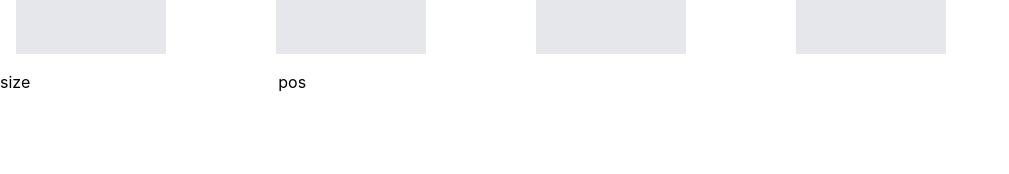
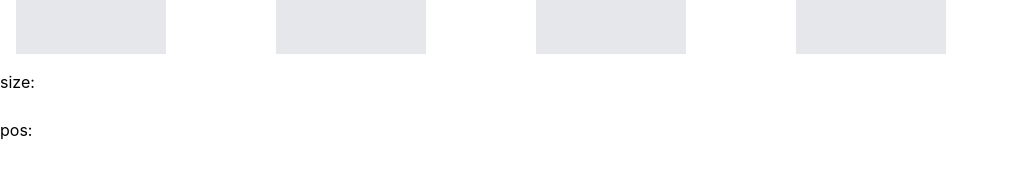
Before and after one commit to GlockTian/fitts_choice, a Next.js app: page /dnd in a window 1280 px wide. Shown: the part 314-488 px from the top of the page, without its empty margins (0-1009 px from the left). Built offline with nearby package versions, Linux system fonts and the light colour scheme.

Commit message:
Adjusting code and comments

```diff
--- a/pages/dnd.js
+++ b/pages/dnd.js
@@ -10,20 +10,20 @@ export default function DndTesting() {
   const [position, setPosition] = useState(0);
 
   const updateSelection = (index, item) => {
-    console.log(index);
+    // mocking for answers
     setAnswer(item);
   };
 
   return (
     <div>
-      <>1 + 1等于多少</>
+      <>1 + 1 = ?</>
       <DndProvider backend={HTML5Backend}>
-        <div className="flex flex-row z-40">
+        <div className="z-40 flex flex-row">
           <DropSection onUpdateSelection={updateSelection} size={size} />
         </div>
         <div style={{ height: position + "px" }} />
         <div className="mt-2">
-          <div className="grid grid-cols-2 sm:grid-cols-3 md:grid-cols-4 lg:grid-cols-5 gap-5 ">
+          <div className="grid grid-cols-2 gap-5 sm:grid-cols-3 md:grid-cols-4 lg:grid-cols-5 ">
             {allOptions.map((item, index) => (
               <React.Fragment key={index}>
                 <div className="p-4">
@@ -34,21 +34,21 @@ export default function DndTesting() {
           </div>
         </div>
       </DndProvider>
-      <>size</>
+      <div>size:</div>
       <input onChange={(e) => setSize(e.target.value)} />
-      <>pos</>
+      <div>pos:</div>
       <input onChange={(e) => setPosition(e.target.value)} />
     </div>
   );
 }
 
 function DropSection({ onUpdateSelection, size }) {
+  // support multiple dropping zone, can be removed
   return (
     <div className="mx-5">
       <div className="flex justify-center mt-3"></div>
       <div className="h-2" />
-
-      <div className="flow flow-row w-40">
+      <div className="w-40 flow flow-row">
         <div className="flex flex-row gap-5">
           <Dustbin onUpdateSelection={onUpdateSelection} size={size} />
         </div>
@@ -58,10 +58,12 @@ function DropSection({ onUpdateSelection, size }) {
 }
 
 function Box({ content, index }) {
+  // dragging triggers at box
   const [{ isDragging }, drag] = useDrag(() => ({
     type: "box",
     item: { content, index },
     end: (item, monitor) => {
+      // dropping parameters
       const dropResult = monitor.getDropResult();
       if (item && dropResult) {
         // alert(`You dropped ${item.name} into ${dropResult.name}!`)
@@ -72,6 +74,7 @@ function Box({ content, index }) {
       handlerId: monitor.getHandlerId(),
     }),
   }));
+
   if (!isDragging) {
     return (
       <div ref={drag} data-testid={`box`}>
@@ -84,7 +87,7 @@ function Box({ content, index }) {
       </div>
     );
   } else {
-    //place holder prevent collapse
+    //placeholder prevent collapse
     return <div style={{ width: 150, height: 150 }} />;
   }
 }
@@ -92,6 +95,7 @@ function Box({ content, index }) {
 function Dustbin({ onUpdateSelection, size }) {
   const [id, setId] = useState("");
   const [content, setContent] = useState("");
+  // targeting triggers
   const [{ canDrop, isOver }, drop] = useDrop(() => ({
     accept: "box",
     drop: (d) => {
@@ -115,7 +119,7 @@ function Dustbin({ onUpdateSelection, size }) {
         }}
         className="bg-blue-300 "
       >
-        <div className="w-full h-full flex justify-center items-center">
+        <div className="flex items-center justify-center w-full h-full">
           {content}
         </div>
         <button
```
